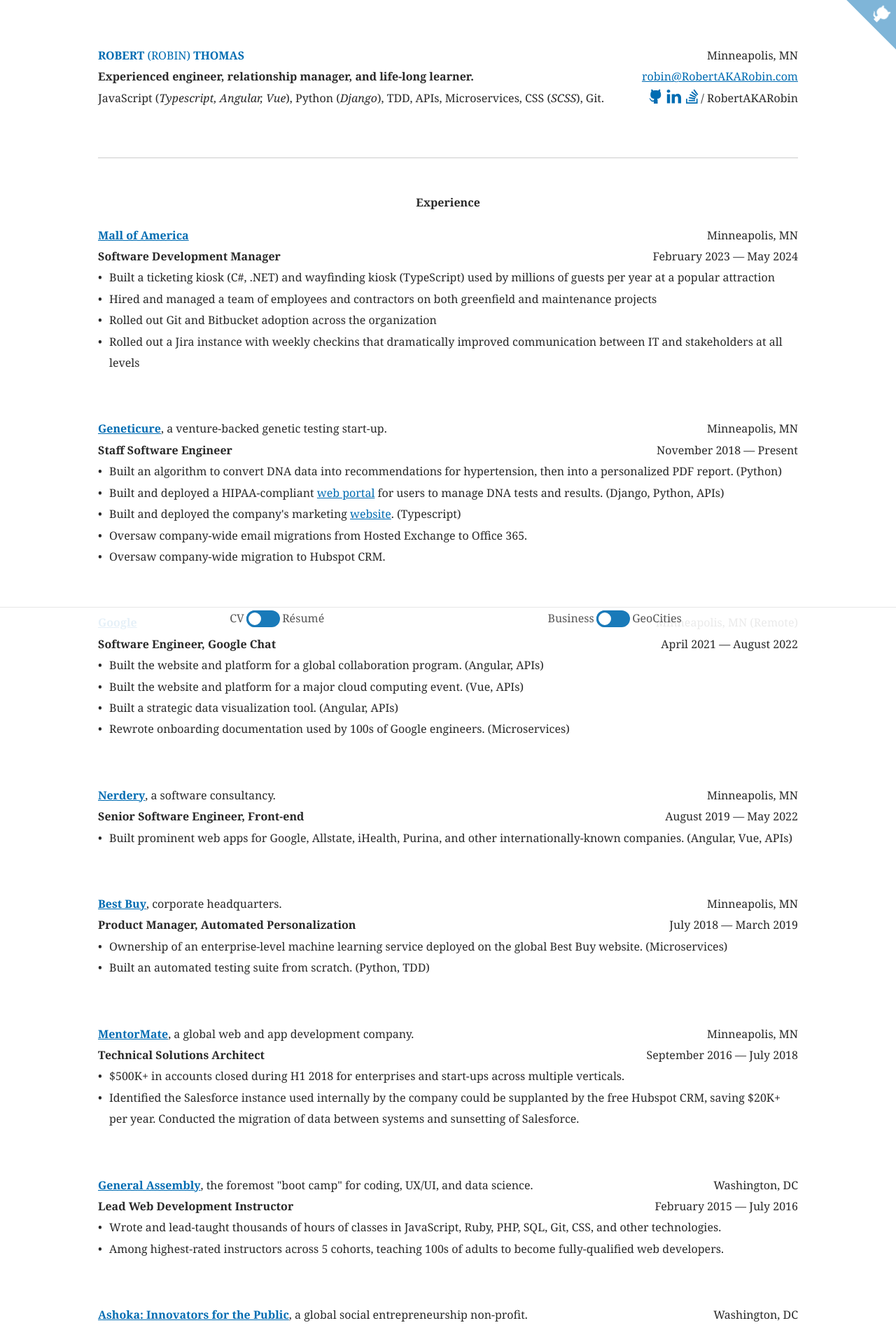
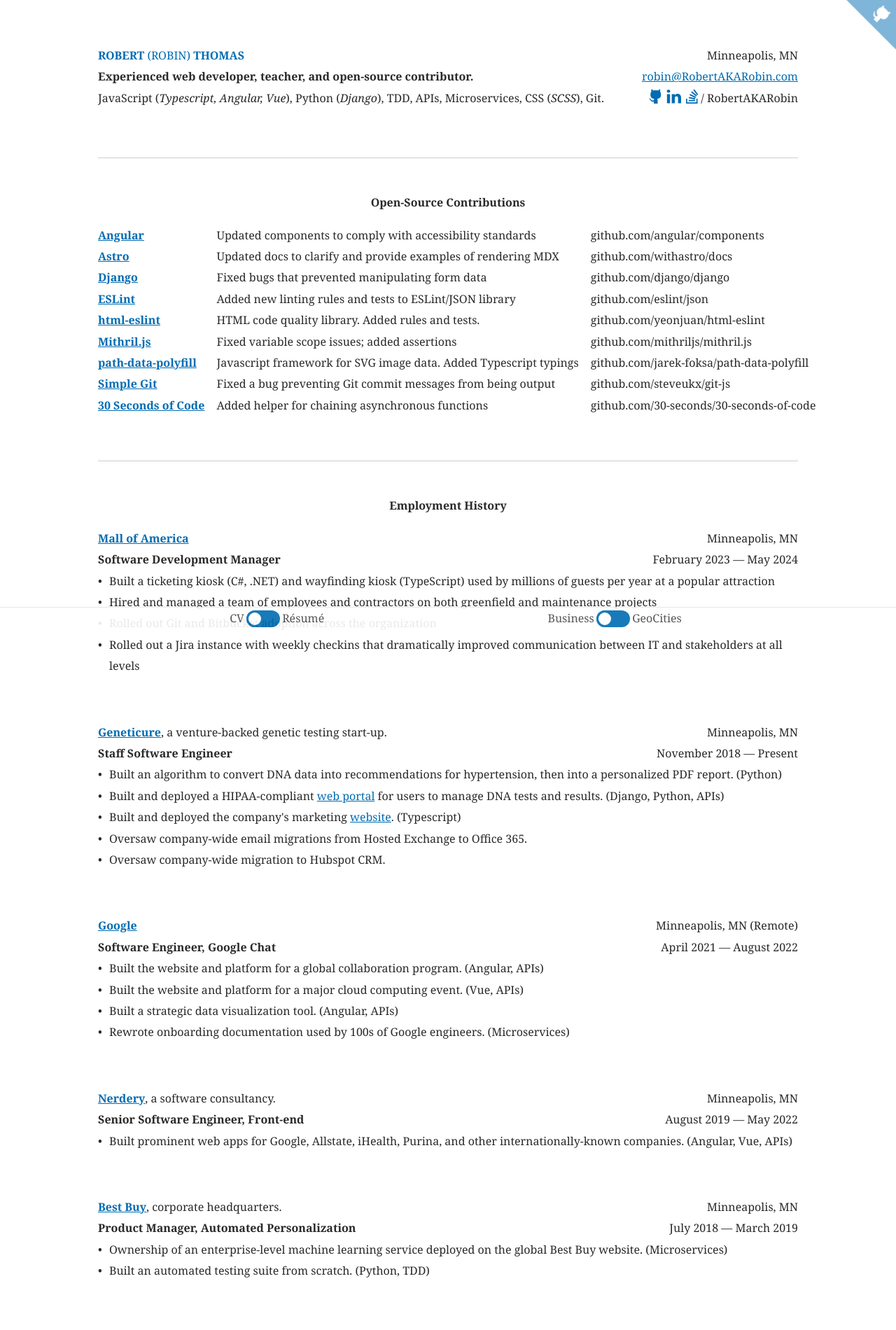
Before and after one commit to RobertAKARobin/robertakarobin.github.io, a Jekyll site: the page built from index.html, in a window 1280 px wide. Shown: the top 1900 px of the page at 70% size. Built offline with Jekyll 4.4.1, drawn with Linux system fonts in a browser that asks for light colours; some of the changed text lies outside the part shown.

Commit message:
boosted oss

```diff
--- a/assets/styles.scss
+++ b/assets/styles.scss
@@ -223,6 +223,29 @@
   font-style:italic;
 }
 
+table.opensource {
+  text-align: left;
+  white-space: nowrap;
+
+  & tr {
+    & > :not(:first-child) {
+      padding-left: 1ex;
+    }
+
+    & > :not(:last-child) {
+      padding-right: 1ex;
+    }
+
+    & > th {
+      font-weight: bold;
+    }
+
+    & > :nth-child(4) {
+      display: none;
+    }
+  }
+}
+
 .prose{
   p{
     margin:1em 0;
--- a/index.html
+++ b/index.html
@@ -6,7 +6,7 @@
 	<header>
 		<div>
 			<h1>Robert <sub>(Robin)</sub> Thomas</h1>
-			<p>Experienced engineer, relationship manager, and life-long learner.</p>
+			<p>Experienced web developer, teacher, and open-source contributor.</p>
 			<p>JavaScript (<dfn>Typescript, Angular, Vue</dfn>), Python (<dfn>Django</dfn>), TDD, APIs, Microservices, CSS (<dfn>SCSS</dfn>), Git.</p>
 		</div>
 
@@ -46,7 +46,76 @@
 </section>
 
 <section>
-	<h2>Experience</h2>
+	<h2>Open-Source Contributions</h2>
+
+	<table class="opensource">
+		<tr>
+			<th><a href="https://github.com/angular/components/pulls?q=author%3Arobertakarobin">Angular</a></th>
+			<td>Updated components to comply with accessibility standards</td>
+			<td>github.com/angular/components</td>
+			<td>Typescript</td>
+		</tr>
+
+		<tr>
+			<th><a href="https://github.com/withastro/docs/pulls?q=author%3Arobertakarobin">Astro</a></th>
+			<td>Updated docs to clarify and provide examples of rendering MDX</td>
+			<td>github.com/withastro/docs</td>
+			<td>Typescript</td>
+		</tr>
+
+		<tr>
+			<th><a href="https://github.com/django/django/pulls?q=author%3Arobertakarobin">Django</a></th>
+			<td>Fixed bugs that prevented manipulating form data</td>
+			<td>github.com/django/django</td>
+			<td>Python</td>
+		</tr>
+
+		<tr>
+			<th><a href="https://github.com/eslint/json/pulls?q=author%3Arobertakarobin">ESLint</a></th>
+			<td>Added new linting rules and tests to ESLint/JSON library</td>
+			<td>github.com/eslint/json</td>
+			<td>Typescript</td>
+		</tr>
+
+		<tr>
+			<th><a href="https://github.com/yeonjuan/html-eslint/pulls?q=author%3ARobertAKARobin">html-eslint</a></th>
+			<td>HTML code quality library. Added rules and tests.</td>
+			<td>github.com/yeonjuan/html-eslint</td>
+			<td>Javascript</td>
+		</tr>
+
+		<tr>
+			<th><a href="https://github.com/MithrilJS/mithril.js/pulls?q=author%3Arobertakarobin">Mithril.js</a></th>
+			<td>Fixed variable scope issues; added assertions</td>
+			<td>github.com/mithriljs/mithril.js</td>
+			<td>Javascript</td>
+		</tr>
+
+		<tr>
+			<th><a href="https://github.com/jarek-foksa/path-data-polyfill/pulls?author=RobertAKARobin">path-data-polyfill</a></th>
+			<td>Javascript framework for SVG image data. Added Typescript typings</td>
+			<td>github.com/jarek-foksa/path-data-polyfill</td>
+			<td>Typescript</td>
+		</tr>
+
+		<tr>
+			<th><a href="https://github.com/steveukx/git-js/pulls?q=author%3Arobertakarobin">Simple Git</a></th>
+			<td>Fixed a bug preventing Git commit messages from being output</td>
+			<td>github.com/steveukx/git-js</td>
+			<td>Javascript</td>
+		</tr>
+
+		<tr>
+			<th><a href="https://github.com/30-seconds/30-seconds-of-code/pulls?q=author%3Arobertakarobin">30 Seconds of Code</a></th>
+			<td>Added helper for chaining asynchronous functions</td>
+			<td>github.com/30-seconds/30-seconds-of-code</td>
+			<td>Javascript</td>
+		</tr>
+	</table>
+</section>
+
+<section>
+	<h2>Employment History</h2>
 
 	<section>
 		<header>
@@ -261,60 +330,8 @@
 				<time datetime="2011-03-01">September 2008 &mdash; March 2011</time>
 			</div>
 		</header>
-
-
-		<ul data-if-content="cv">
-			<li>Completed 137 credits with 3.732 GPA. Left degree unfinished to pursue entrepreneurship.</li>
-		</ul>
 	</section>
 
-</section>
-
-<section>
-	<h2>Open-Source Contributions</h2>
-
-	<ul>
-		<li>
-			<h3><a href="https://github.com/angular/components/pulls?q=author%3Arobertakarobin">Angular</a></h3>
-
-			Updated various components to better comply with accessibility standards
-		</li>
-		<li>
-			<h3><a href="https://github.com/withastro/docs/pulls?q=author%3Arobertakarobin">Astro</a></h3>
-
-			Updated docs to clarify and provide examples of rendering MDX
-		</li>
-		<li>
-			<h3><a href="https://github.com/django/django/pulls?q=author%3Arobertakarobin">Django</a></h3>
-
-			Fixed a bug that prevented manipulating some form data
-		</li>
-		<li>
-			<h3><a href="https://github.com/yeonjuan/html-eslint/pulls?q=author%3ARobertAKARobin">html-eslint</a></h3>
-
-			Added rules and tests to lint and fix spacing issues in HTML
-		</li>
-		<li>
-			<h3><a href="https://github.com/MithrilJS/mithril.js/pulls?q=author%3Arobertakarobin">Mithril.js</a></h3>
-
-			Fixed a variable scope issue; added additional assertions to test framework
-		</li>
-		<li>
-			<h3><a href="https://github.com/jarek-foksa/path-data-polyfill/pulls?author=RobertAKARobin">path-data-polyfill</a></h3>
-
-			Added Typescript typings
-		</li>
-		<li>
-			<h3><a href="https://github.com/steveukx/git-js/pulls?q=author%3Arobertakarobin">Simple Git</a></h3>
-
-			Fixed a bug preventing Git commit messages from being output
-		</li>
-		<li>
-			<h3><a href="https://github.com/30-seconds/30-seconds-of-code/pulls?q=author%3Arobertakarobin">30 Seconds of Code</a></h3>
-
-			Added an example/helper for chaining asynchronous functions
-		</li>
-	</ul>
 </section>
 
 <section>
```
